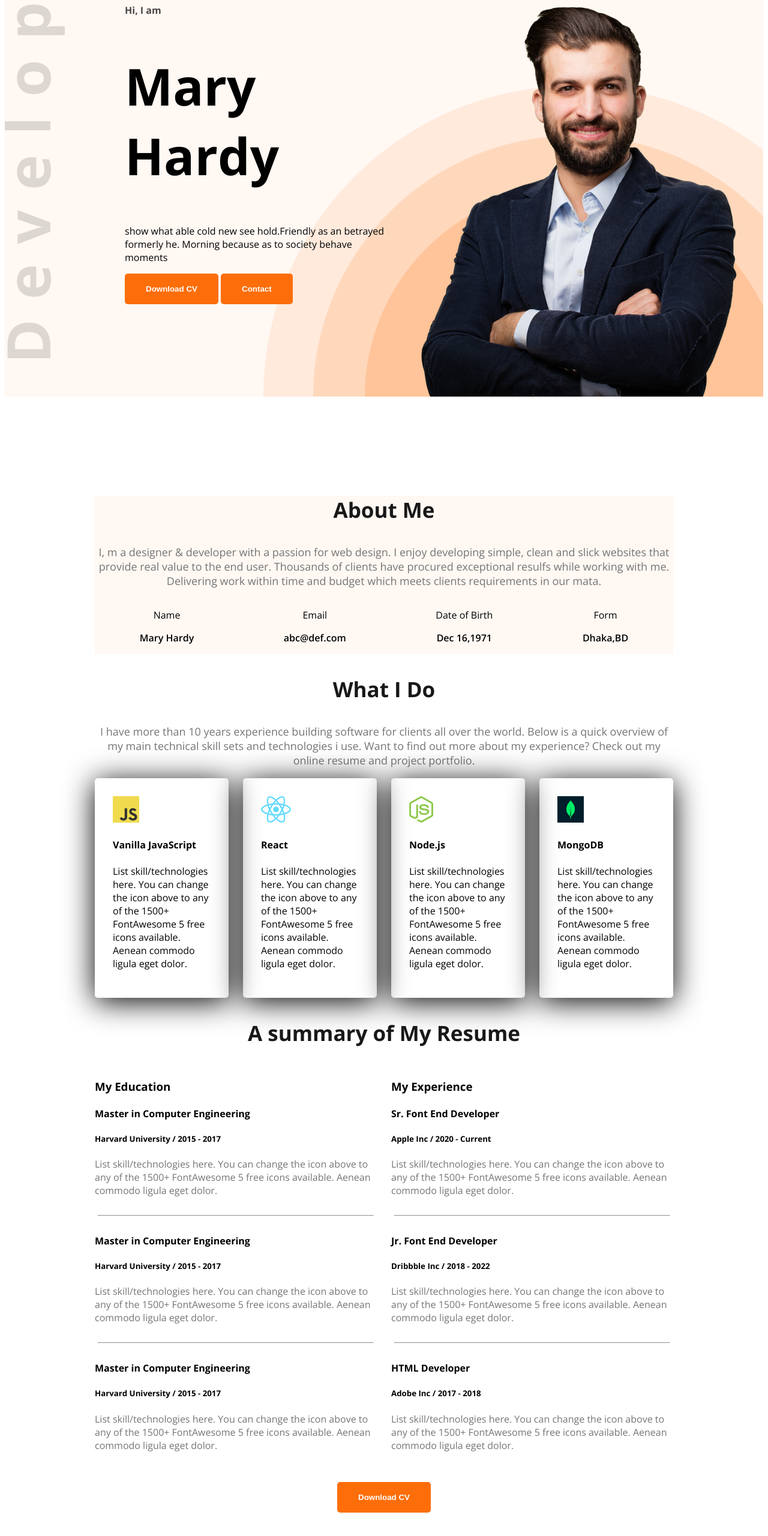
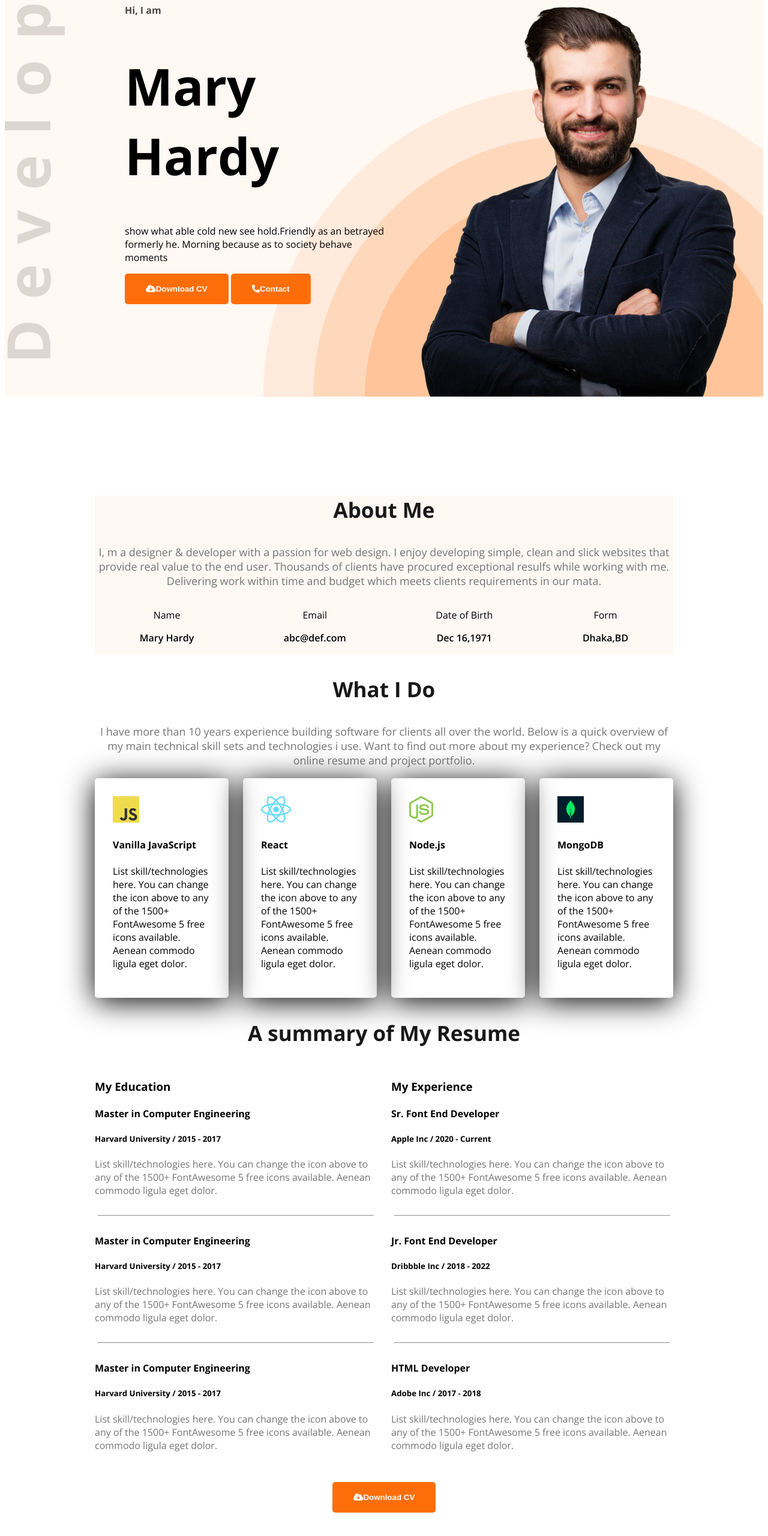
Before and after one commit to alif2270/Webdeveloper-portfolio, a plain HTML site: page index.html in a window 1280 px wide. Shown: the part 174-2734 px from the top of the page at 60% size. Drawn offline with nearby package versions, Linux system fonts and the light colour scheme.

Commit message:
added font awesome icon

```diff
--- a/index.html
+++ b/index.html
@@ -8,6 +8,7 @@
 <link rel="preconnect" href="https://fonts.gstatic.com" crossorigin>
 <link href="https://fonts.googleapis.com/css2?family=Open+Sans:ital,wght@0,300..800;1,300..800&display=swap" rel="stylesheet">
     <link rel="stylesheet" href="styles/portfolio.css">
+    <script src="https://kit.fontawesome.com/33d4837b87.js" crossorigin="anonymous"></script>
 </head>
 <body class="open-sans-normal">
     <header class="header secondary-bg">
@@ -27,8 +28,8 @@
                     show what able cold new see hold.Friendly as an betrayed formerly he.
                     Morning because as to society behave moments
                 </p>
-                    <button class="btn-primary">Download CV</button>
-                    <button class="btn-primary">Contact</button>
+                    <button class="btn-primary"><i class="fa-solid fa-cloud-arrow-down"></i>Download CV</button>
+                    <button class="btn-primary"><i class="fa-solid fa-phone"></i>Contact</button>
 
 
             </div>
@@ -148,7 +149,7 @@
             </div>
             <div class="text-center resume-download-cv">
 
-                <button class="btn-primary">Download CV</button>
+                <button class="btn-primary"><i class="fa-solid fa-cloud-arrow-down"></i>Download CV</button>
             </div>
         </section>
 
```
